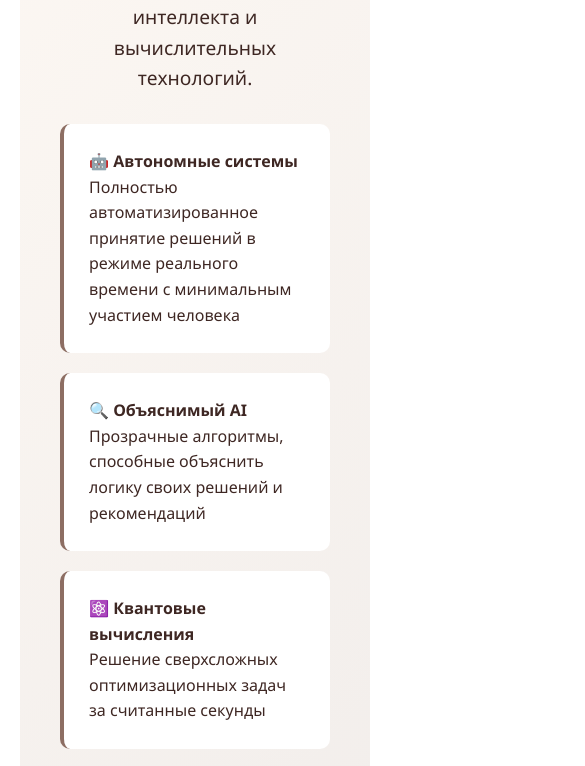
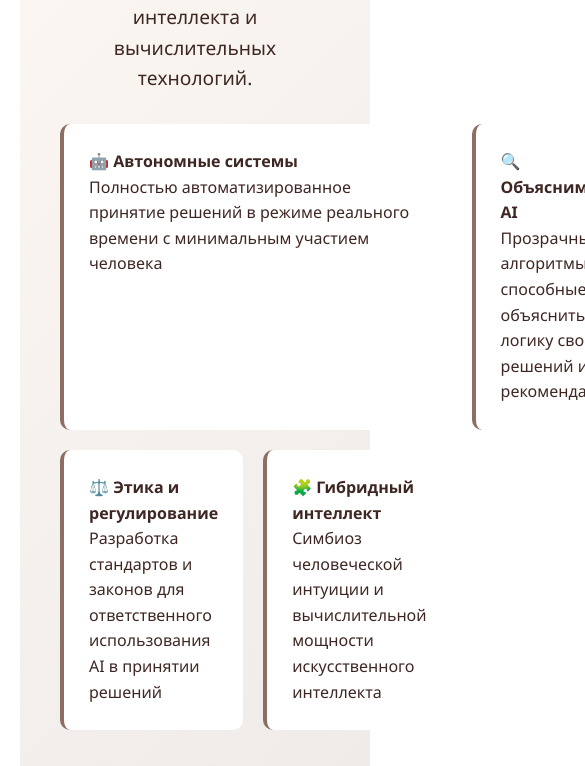
Before and after one commit to seydalinlol-max/dss-history, a plain HTML site: page index.html in a window 390 px wide. Shown: the part 9887-10653 px from the top of the page, 585 px wide, since content can reach past the window. Drawn offline with Linux system fonts and the light colour scheme.

Commit message:
Update index.html

```diff
--- a/index.html
+++ b/index.html
@@ -353,7 +353,7 @@
         /* People Cards */
         .people-grid {
             display: grid;
-            grid-template-columns: repeat(auto-fit, minmax(280px, 1fr));
+            grid-template-columns: repeat(2, 1fr);
             gap: 30px;
             margin-top: 40px;
         }
@@ -427,9 +427,29 @@
 
         .future-grid {
             display: grid;
-            grid-template-columns: repeat(auto-fit, minmax(250px, 1fr));
+            grid-template-columns: repeat(6, 1fr);
             gap: 20px;
             margin-top: 30px;
+        }
+
+        .future-item:nth-child(1) {
+            grid-column: 1 / 3;
+        }
+
+        .future-item:nth-child(2) {
+            grid-column: 3 / 5;
+        }
+
+        .future-item:nth-child(3) {
+            grid-column: 5 / 7;
+        }
+
+        .future-item:nth-child(4) {
+            grid-column: 2 / 4;
+        }
+
+        .future-item:nth-child(5) {
+            grid-column: 4 / 6;
         }
 
         .future-item {
@@ -479,6 +499,19 @@
             .menu-button {
                 top: 15px;
                 right: 15px;
+            }
+
+            .people-grid {
+                grid-template-columns: 1fr;
+            }
+
+            .future-grid {
+                grid-template-columns: 1fr;
+            }
+
+            .future-item:nth-child(4),
+            .future-item:nth-child(5) {
+                grid-column: auto;
             }
         }
     </style>
@@ -792,3 +825,4 @@
         });
     </script>
 </body>
+</html>
```
